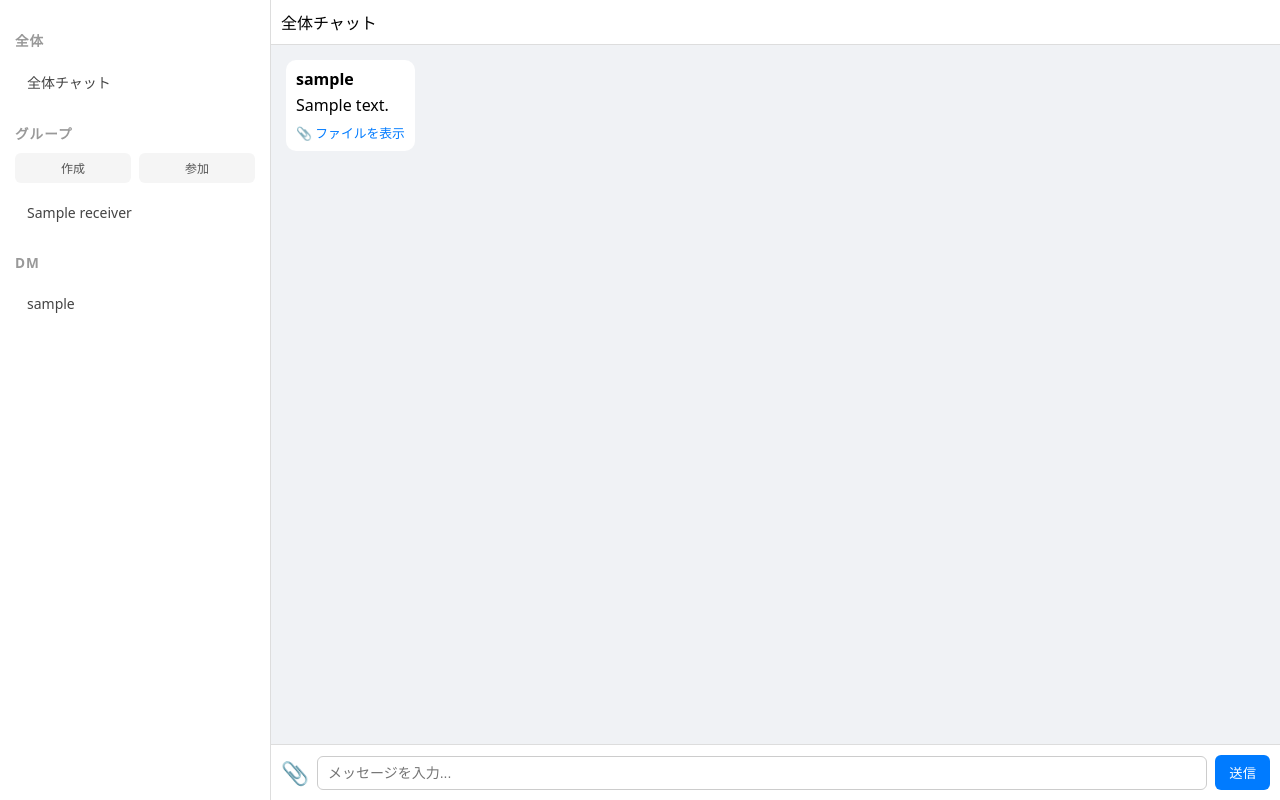
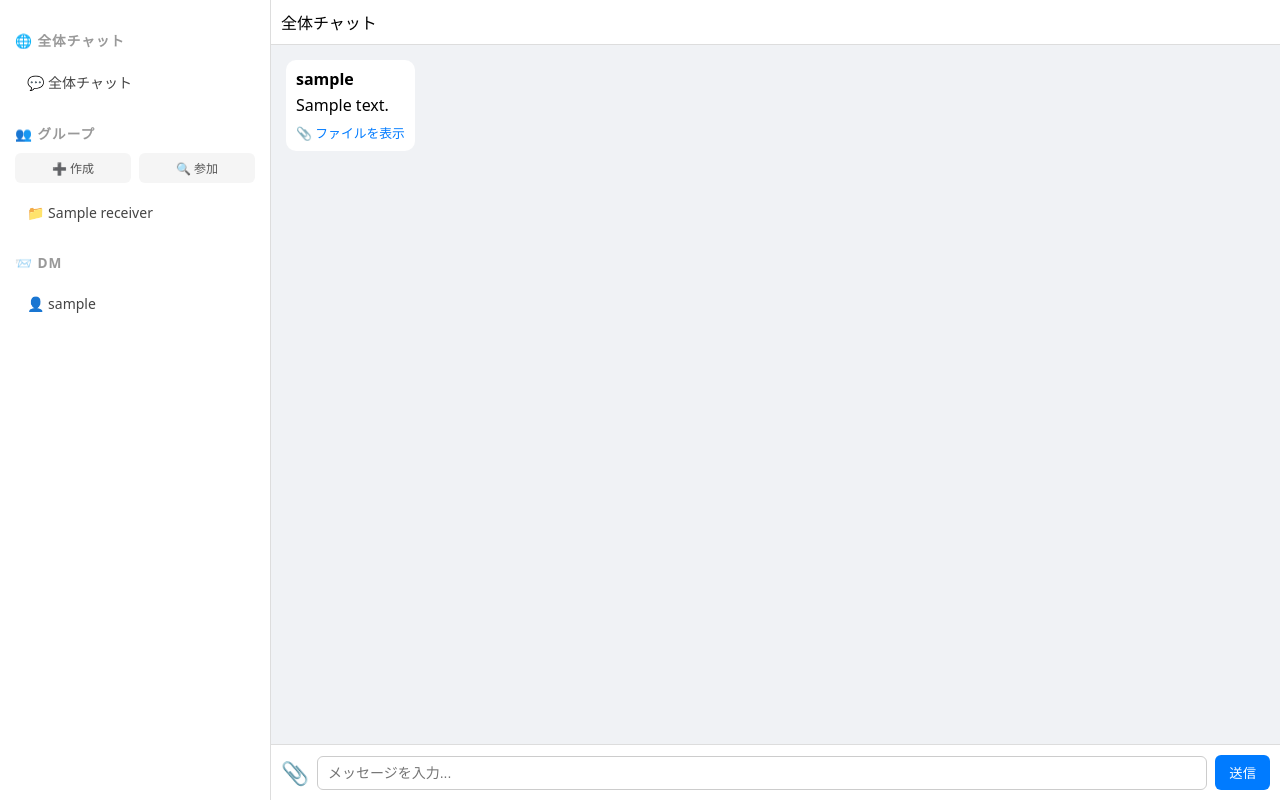
Before and after one commit to Keypom-A/ClassBoard, a Flask app: page /chat in a window 1280 px wide. Run offline with Flask 3, Linux system fonts and the light colour scheme; the visitor is signed in with stand-in values (Sample User, id 1); a database or web service that is not in the repository returns one stand-in record (values such as "Sample title"); some libraries are stand-ins or nearby versions.

Commit message:
chat.html

```diff
--- a/templates/chat.html
+++ b/templates/chat.html
@@ -206,26 +206,27 @@
 
     <!-- サイドバー -->
 <div class="sidebar">
+
     <!-- ① 全体チャット -->
-        <h3>全体</h3>
+    <h3>🌐 全体チャット</h3>
     <a class="chat-link" href="/chat">
-            全体チャット
+        💬 全体チャット
         {% if unread_all > 0 %}
         <span class="badge-notify">{{ unread_all }}</span>
         {% endif %}
     </a>
 
-        <!-- ② グループ操作（参加・作成） -->
-        <h3>グループ</h3>
+    <!-- ② グループ操作 -->
+    <h3>👥 グループ</h3>
     <div class="group-ops">
-            <a class="btn-op" href="/create_group">作成</a>
-            <a class="btn-op" href="/join_group">参加</a>
+        <a class="btn-op" href="/create_group">➕ 作成</a>
+        <a class="btn-op" href="/join_group">🔍 参加</a>
     </div>
 
     <!-- ③ グループ一覧 -->
     {% for g in groups %}
     <a class="chat-link" href="/chat?group={{ g }}">
-            {{ g }}
+        📁 {{ g }}
         {% if unread_group[g] > 0 %}
         <span class="badge-notify">{{ unread_group[g] }}</span>
         {% endif %}
@@ -233,15 +234,26 @@
     {% endfor %}
 
     <!-- ④ DM一覧 -->
-        <h3>DM</h3>
-        {% for user in dm_users %}
-        <a class="chat-link" href="/chat?user={{ user }}">
-            {{ user }}
-            {% if unread_dm[user] > 0 %}
-            <span class="badge-notify">{{ unread_dm[user] }}</span>
+    <h3>📨 DM</h3>
+    {% for u in users %}
+        {% if u.username != username %}
+        <a class="chat-link" href="/chat?user={{ u.username }}">
+
+            {% if u.role == 'admin' %}
+                🛡️
+            {% else %}
+                👤
+            {% endif %}
+
+            {{ u.username }}
+
+            {% if unread_dm[u.username] > 0 %}
+            <span class="badge-notify">{{ unread_dm[u.username] }}</span>
             {% endif %}
         </a>
+        {% endif %}
     {% endfor %}
+
 </div>
 
 
```
Lines whose indentation alone changed are shown as unchanged.
